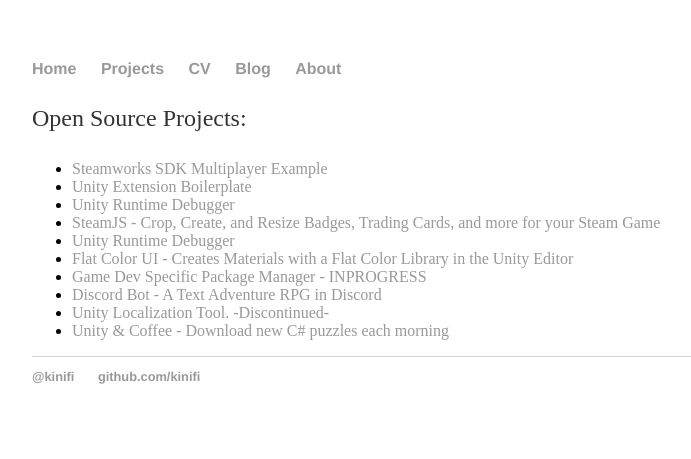
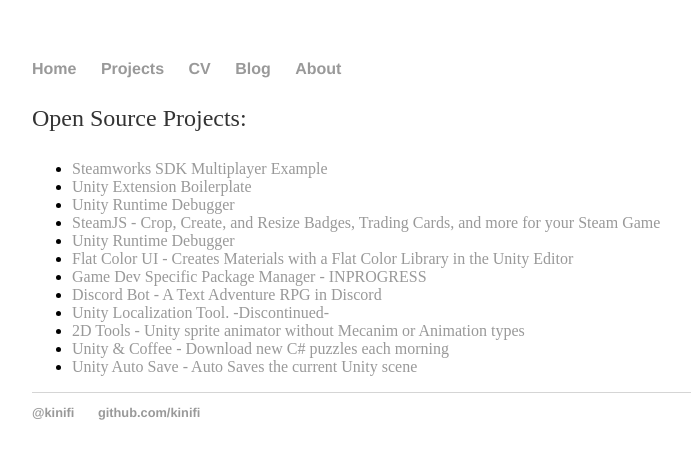
Before and after one commit to kinifi/kinifi.github.io, a Jekyll site: the page built from projects/index.html, in a window 1280 px wide. Shown: the top 459 px of the page, without its empty margins (160-851 px from the left). Built offline with Jekyll 4.4.1, drawn with Linux system fonts in a browser that asks for light colours.

Commit message:
Update index.html

```diff
--- a/projects/index.html
+++ b/projects/index.html
@@ -15,8 +15,9 @@
 			<li><a href="https://github.com/kinifi/gpm">Game Dev Specific Package Manager - INPROGRESS</a></li>
 			<li><a href="https://github.com/kinifi/discord-bot">Discord Bot - A Text Adventure RPG in Discord</a></li>
 			<li><a href="https://github.com/kinifi/localization-tool">Unity Localization Tool. -Discontinued-</a></li>
+			<li><a href="https://github.com/kinifi/2Dtools">2D Tools - Unity sprite animator without Mecanim or Animation types</a></li>
 			<li><a href="https://github.com/kinifi/UnityAndCoffee">Unity & Coffee - Download new C# puzzles each morning</a></li>
-
+			<li><a href="https://github.com/kinifi/Unity3D-Auto-Save">Unity Auto Save - Auto Saves the current Unity scene</a></li>
 
 		</ul>
 
```
